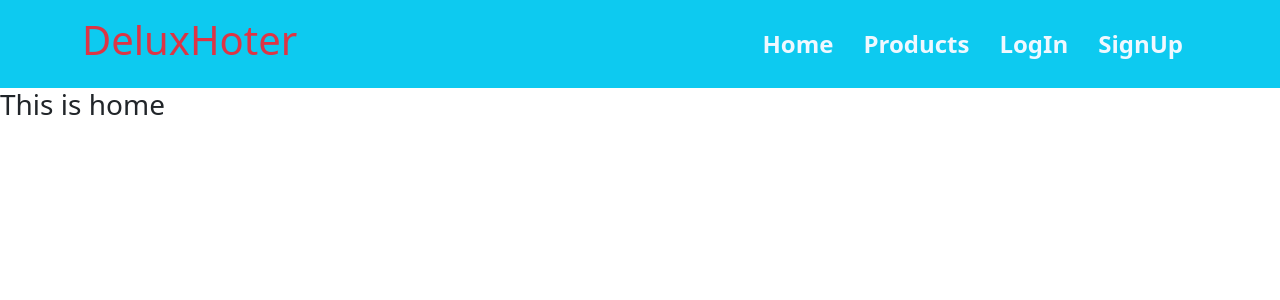
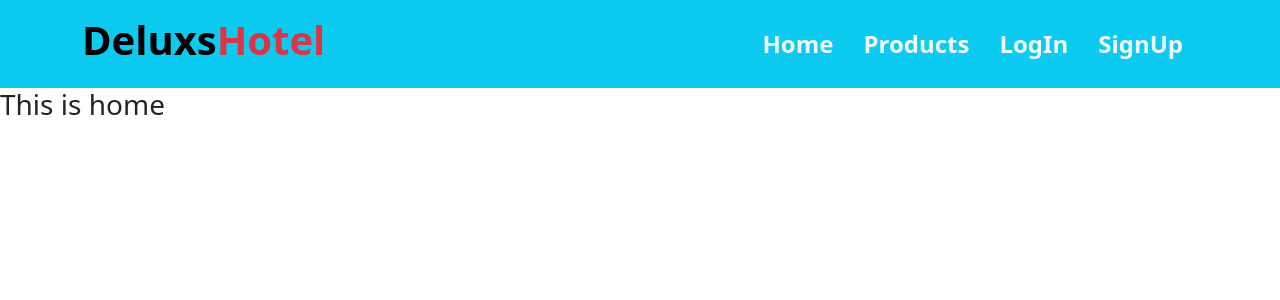
Before and after one commit to azmi0323/firebase-router-delux-hotel-project, a React (Create React App) app: page / in a window 1280 px wide. Shown: the top 300 px of the page. Built offline with nearby package versions, Linux system fonts and the light colour scheme.

Commit message:
style up

```diff
--- a/src/components/Header/Header.js
+++ b/src/components/Header/Header.js
@@ -5,8 +5,8 @@ const Header = () => {
   return (
     <div className="bg-info py-3">
       <div className="d-flex justify-content-between align-items-center container">
-        <div className="text-danger">
-            <h1>DeluxHoter</h1>
+        <div>
+            <h1 className="text-black fw-bold">Deluxs<span className=" text-danger">Hotel</span></h1>
         </div>
         <div className="Header-option fw-bold fs-4">
           <Link to="/">Home</Link>
```
